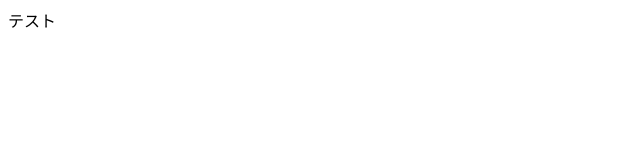
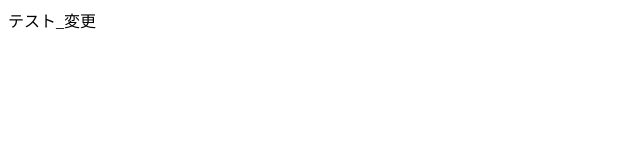
Before and after one commit to TomokaYamamura/test, a plain HTML site: page index.html in a window 1280 px wide. Shown: the full height of the page, 0-640 px from the left. Drawn offline with Linux system fonts and the light colour scheme.

Commit message:
編集1回目

```diff
--- a/index.html
+++ b/index.html
@@ -4,6 +4,6 @@
 <meta charset="UTF-8">
 </head>
 <body>
-テスト
+テスト_変更
 </body>
 </html>
```
